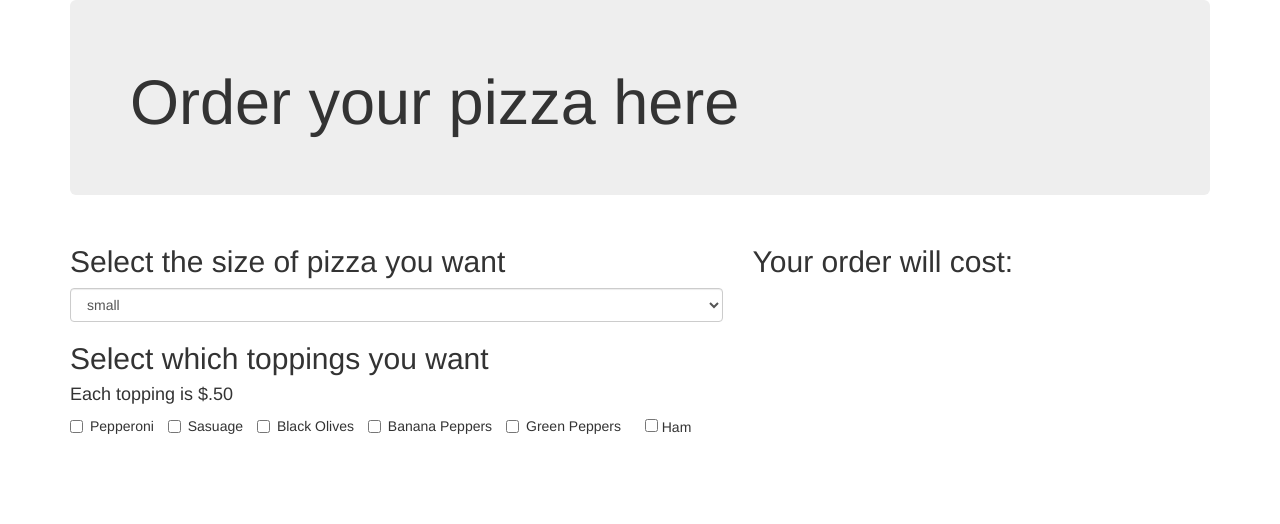
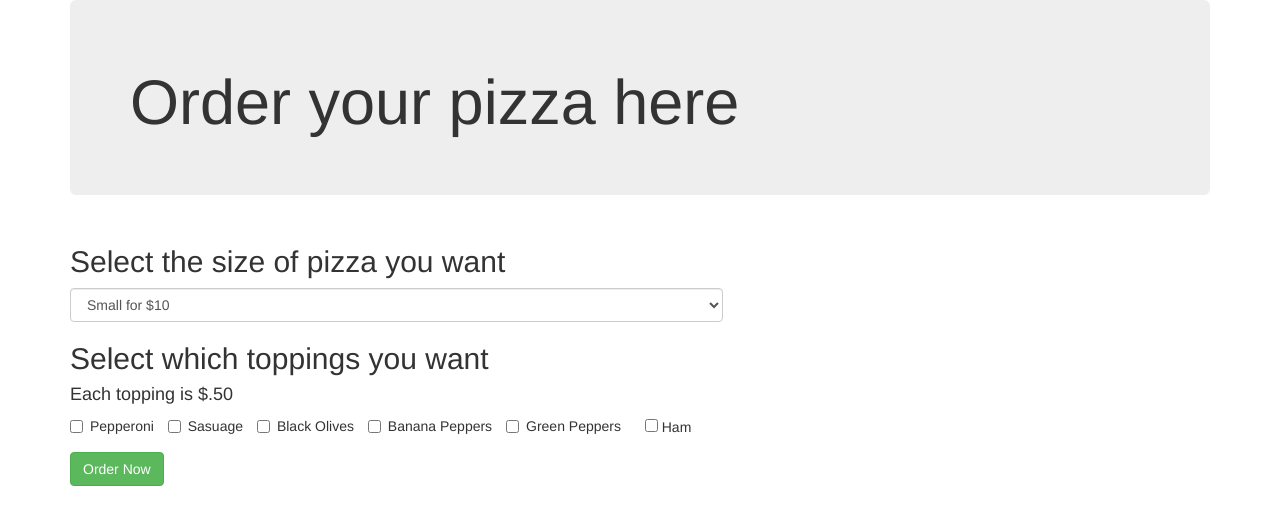
Before and after one commit to londonb/pizzaorder, a plain HTML site: page index.html in a window 1280 px wide. Drawn offline with nearby package versions, Linux system fonts and the light colour scheme.

Commit message:
know the type of pizza selected after submitting order

```diff
--- a/css/styles.css
+++ b/css/styles.css
@@ -0,0 +1,3 @@
+#cost {
+  display: none;
+}
--- a/index.html
+++ b/index.html
@@ -13,17 +13,23 @@
     <div class="container">
       <div class="jumbotron">
         <h1>Order your pizza here</h1>
+
       </div> <!--END JUMBOTRON-->
 
       <div class="row">
         <div class="col-sm-7">
+          <form id="choosePizza">
+            <div class="form-group">
               <h2>Select the size of pizza you want</h2>
-          <select class="form-control">
-            <option>small</option>
-            <option>medium</option>
-            <option>large</option>
-            <option>xlarge</option>
+              <select class="form-control" id="sizeOfPizza">
+                <option value="small">Small for $10</option>
+                <option value="medium">Medium for $12</option>
+                <option value="large">Large for $14</option>
+                <option value="xlarge">Extra Large for $16</option>
               </select>
+            </div>
+
+            <div class="form-group" id="toppingsPicker">
               <h2>Select which toppings you want</h2>
               <h4>Each topping is $.50</h4>
               <label class="checkbox-inline">
@@ -44,11 +50,14 @@
               <label class="radio-inline">
                 <input type="checkbox" id="inlineCheckbox6" value="option6"> Ham
               </label>
+            </div>
+            <button type="submit" class="btn btn-success" id="order">Order Now</button>
+          </form>
         </div> <!--END LEFT COLLUMN-->
 
-        <div class="col-sm-5">
-          <h2>Your order will cost:</h2>
-        </div>
+          <div class="col-sm-5" id="cost">
+            <h2>Your order will cost: $ <span id="moneyTotal"></span></h2>
+          </div> <!--END RIGHT COLLUMN-->
 
       </div> <!--END ROW-->
 
--- a/js/scripts.js
+++ b/js/scripts.js
@@ -27,3 +27,17 @@ Pizza.prototype.giveTotal = function() {
   return this.sizeCost() + (this.toppingTotal() * .5);
 }
 //END BUSINESS LOGIC
+
+$(document).ready(function() {
+
+  $("form#choosePizza").submit(function(event) {
+    event.preventDefault();
+
+    var pizzaSize = $('select#sizeOfPizza').val();
+    var toppings = $()
+    console.log(pizzaSize);
+
+
+    $('#cost').show();
+  });
+});
```
Lines whose indentation alone changed are shown as unchanged.
